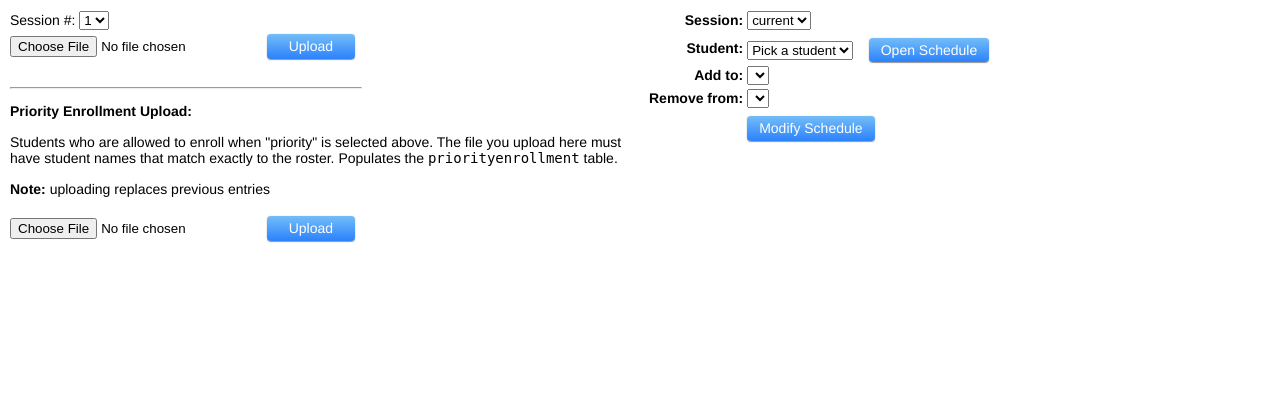
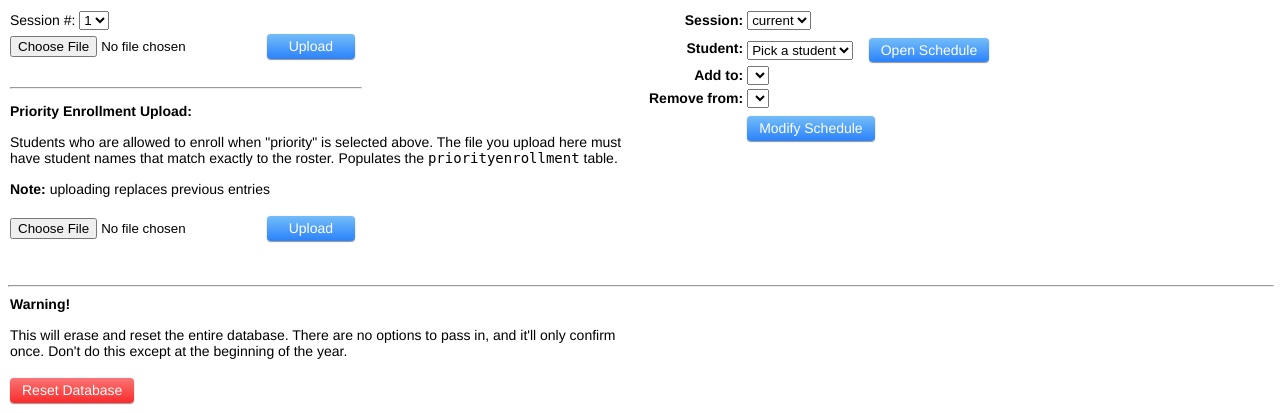
Before and after one commit to MyztikJenz/IndigoRegistrationApp, a Flask app: page /_admin_ in a window 1280 px wide. Shown: the part 859-1272 px from the top of the page. Before the commit the page ends 1101 px from the top, so only its background shows below. Run offline with Flask 3, Linux system fonts and the light colour scheme; data that the repository does not hold is empty.

Commit message:
Added 'reset database' option, fixed small issue where session upload didn't have a Priority defined

```diff
--- a/application.py
+++ b/application.py
@@ -26,6 +26,7 @@ from database.configure import *
 # Fix the 0 seats bug (in HTML, backend is fixed) [Not sure how realistic this is... it's a hard problem to solve]
 #   This is how to avoid reloading the page on the a class with zero seats available when the form reloads. Feels like we can have "choose one" options that are the defaults
 # Option to prevent classes from being taken in back-to-back rotations (not sessions)
+#   But not PE
 # When the form switches the other popup to support multi-rotation electives, there needs to be a callout that it happened. Too many are missing the change.
 # Sanitize the accessID. Someone's putting extra non-printable characters at the end (or something...)
 #   no matching student found for accessID 1c5e3f5 אדוויקספפרדספדס
@@ -34,6 +35,12 @@ from database.configure import *
 # Editing a student's schedule is a pain right now, needs to be better
 #   And available to teachers (if they are so inclined)
 #   Perhaps there's another page that loads the same thing students see, but with all options available. Would allow me to see everything all at once.
+# Enable option to allow studends to enroll by grade level
+# Make sure that Lizabeth's somewhat odd setup (two session, but not both rotations) is working
+#
+# DONE
+# Reset from last year - clear out the database
+
 
 @app.route("/")
 def hello_world():
@@ -618,7 +625,7 @@ def adminPage():
             flash(result, code)
             return redirect(request.url)
 
-        if request.form["formID"] == "modify_classes_json":
+        elif request.form["formID"] == "modify_classes_json":
             if 'classes_dot_json' not in request.files:
                 flash("No classes.json file found", 'error')
                 return redirect(request.url)
@@ -655,6 +662,11 @@ def adminPage():
 
             jsonBuffer = io.StringIO(json.dumps(updatedClasses, indent=4))
             return Response(jsonBuffer.getvalue(), mimetype="application/json", headers={"Content-Disposition":f"attachment;filename=classes.json"})
+
+        elif request.form["formID"] == "reset_database":
+            (code, result) = ConfigUtils.resetDatabase()
+            flash(result, code)
+            return redirect(request.url)
 
         else:
             flash("Unknown formID", 'error')
--- a/templates/admin.html
+++ b/templates/admin.html
@@ -59,6 +59,13 @@
                 background: linear-gradient(#4faefc, #006bff);
                 color: #fff;
                 position: relative;
+            }
+        }
+
+        .destructiveButton {
+            background: linear-gradient(#f87474,#fc2b2b);
+            &:active {
+                background: linear-gradient(#f87474,#fc2b2b);
             }
         }
 
@@ -177,6 +184,13 @@
                     }
                 });
             });
+        });
+
+        $(function() {
+            $('#resetDatabaseForm').on('submit', function() {
+                shouldReset = window.confirm("You are about to reset the database. This is not undo-able. Click 'Cancel' to abort. Click 'OK' to continue with erasure.")
+                return shouldReset
+            })
         });
 
     </script>
@@ -443,5 +457,22 @@
         </p>
     </div>
 </div>
+
+<div><hr style="width:100% !important; max-width: none !important;"></div>
+<div class="container">
+    <div class="left_side">
+        <strong>Warning!</strong><p>
+            This will erase and reset the entire database. There are no options to pass in, and it'll only confirm once. Don't do this except at the beginning of the year.
+            <p>
+            <form id="resetDatabaseForm" method=post enctype=multipart/form-data action="/_admin_">
+                <input type="hidden" name="formID" value="reset_database">
+                <button class="submitButton destructiveButton" type="submit">Reset Database</button>
+            </form>
+
+    </div>
+    <div class = "right_side">
+        &nbsp;
+    </div>
+</div>
 </body>
 </html>
```
Also changed, not shown: database/configure.py (+17 -1 lines).
